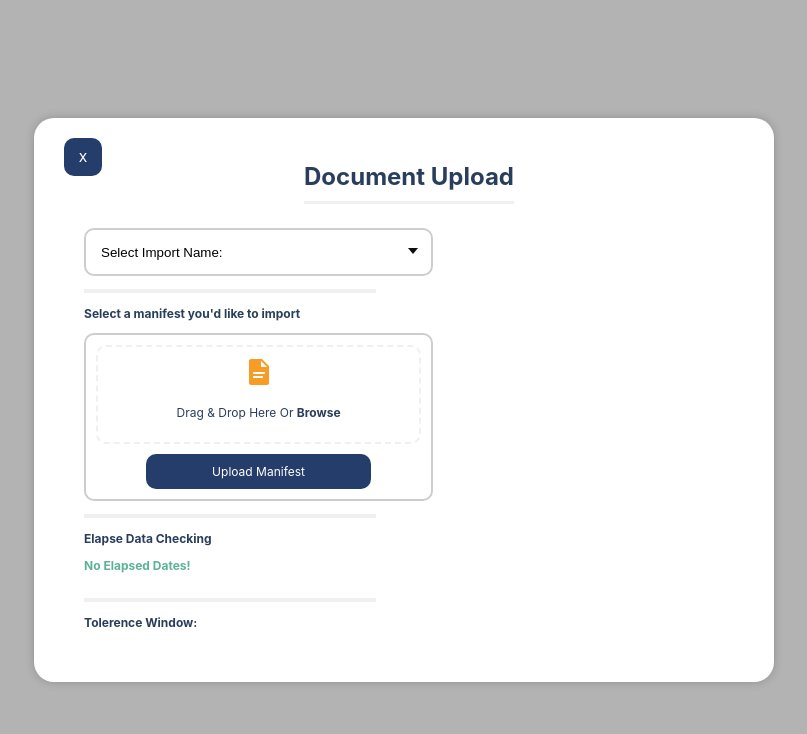
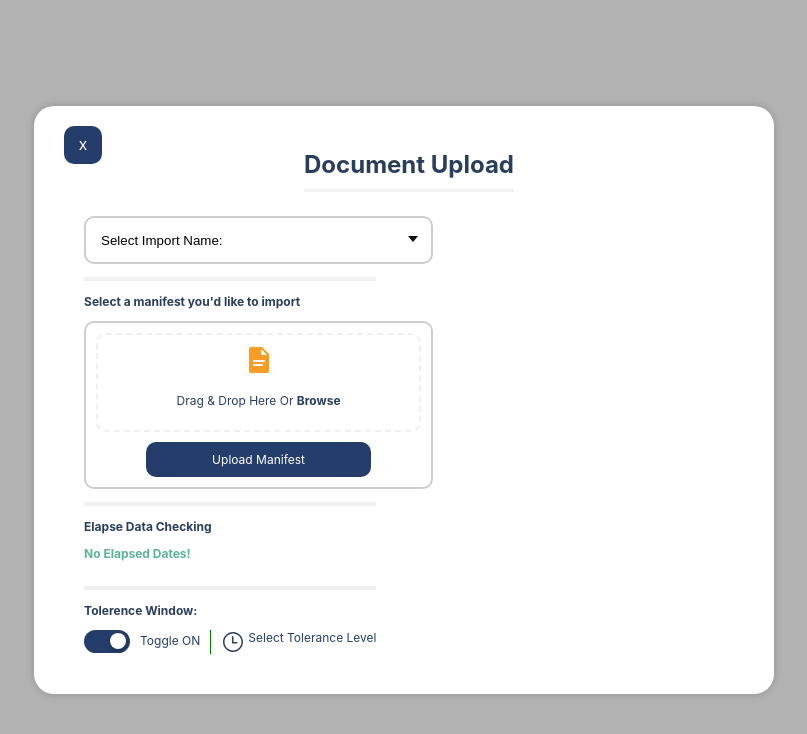
Before and after one commit to zeshankhatri/react-skyhop, a React (Create React App) app: page / in a window 1280 px wide. Both pictures are taken after a click on the button "Upload a Document!". Shown: the top 734 px of the page, without its empty margins (236-1043 px from the left). Built offline with nearby package versions, Linux system fonts and the light colour scheme.

Commit message:
Working toggle and completed left section of Modal.

```diff
--- a/src/App.css
+++ b/src/App.css
@@ -165,3 +165,19 @@
 .Upload-input {
   display: none;
 }
+
+.Tolerance-window {
+  display: flex;
+}
+
+.Vertical-line {
+  border-left: 1px solid green;
+  height: 100%;
+  margin-inline: 10px;
+}
+
+.Tolerance-text {
+  margin: 0;
+  margin-left: 3px;
+  font-size: 12px;
+}
--- a/src/App.js
+++ b/src/App.js
@@ -1,5 +1,6 @@
 import "./App.css";
 import Dropdown from "./components/Dropdown";
+import ToggleSwitch from "./components/ToggleSwitch";
 import { useState } from "react";
 
 function App() {
@@ -96,7 +97,20 @@ function App() {
                   <p className="Success-text">No Elapsed Dates!</p>
                   <hr className="Line"></hr>
                   <p className="Modal-subheading">Tolerence Window:</p>
-                  <div className="Tolerance-window"></div>
+                  <div className="Tolerance-window">
+                    <ToggleSwitch />
+                    <div className="Vertical-line"></div>
+                    <svg
+                      xmlns="http://www.w3.org/2000/svg"
+                      fill="#293e5c"
+                      width="24"
+                      height="24"
+                      viewBox="0 0 48 48"
+                    >
+                      <path d="M 24 4 C 12.972066 4 4 12.972074 4 24 C 4 35.027926 12.972066 44 24 44 C 35.027934 44 44 35.027926 44 24 C 44 12.972074 35.027934 4 24 4 z M 24 7 C 33.406615 7 41 14.593391 41 24 C 41 33.406609 33.406615 41 24 41 C 14.593385 41 7 33.406609 7 24 C 7 14.593391 14.593385 7 24 7 z M 23.476562 11.978516 A 1.50015 1.50015 0 0 0 22 13.5 L 22 25.5 A 1.50015 1.50015 0 0 0 23.5 27 L 31.5 27 A 1.50015 1.50015 0 1 0 31.5 24 L 25 24 L 25 13.5 A 1.50015 1.50015 0 0 0 23.476562 11.978516 z"></path>
+                    </svg>
+                    <p className="Tolerance-text">Select Tolerance Level</p>
+                  </div>
                 </div>
               </div>
             </div>
--- /dev/null
+++ b/src/components/ToggleSwitch.css
@@ -0,0 +1,40 @@
+.Toggle-container {
+    display: flex;
+    gap: 10px;
+}
+
+.Toggle {
+  position: relative;
+  width: 40px;
+  height: 17px;
+  background-color: #243d6b;
+  cursor: pointer;
+  border-radius: 20px;
+  padding: 3px;
+}
+
+.Toggle-button {
+  box-sizing: border-box;
+  cursor: pointer;
+  background-color: #ffffff;
+  box-shadow: 0 2px 4px rgb(0, 0, 0, 0.25);
+  padding: 8px 8px;
+  border-radius: 20px;
+  position: absolute;
+  transition: all 0.2s ease;
+  left: 26px;
+}
+
+.disable {
+  background-color: #707070;
+}
+
+.move {
+  left: 5px;
+}
+
+.Toggle-text {
+    margin: 0;
+    margin-top: 3px;
+    font-size: 12px;
+}
--- /dev/null
+++ b/src/components/ToggleSwitch.js
@@ -0,0 +1,18 @@
+import "./ToggleSwitch.css";
+import { useState } from "react";
+
+export default function ToggleSwitch() {
+  const [toggle, setToggle] = useState(true);
+
+  return (
+    <div className="Toggle-container">
+      <div className={`Toggle ${!toggle ? "disable" : ""}`}>
+        <div
+          className={`Toggle-button ${!toggle ? "move" : ""}`}
+          onClick={() => setToggle(!toggle)}
+        ></div>
+      </div>
+      <p className="Toggle-text">Toggle {toggle ? "ON" : "OFF"}</p>
+    </div>
+  );
+}
```
